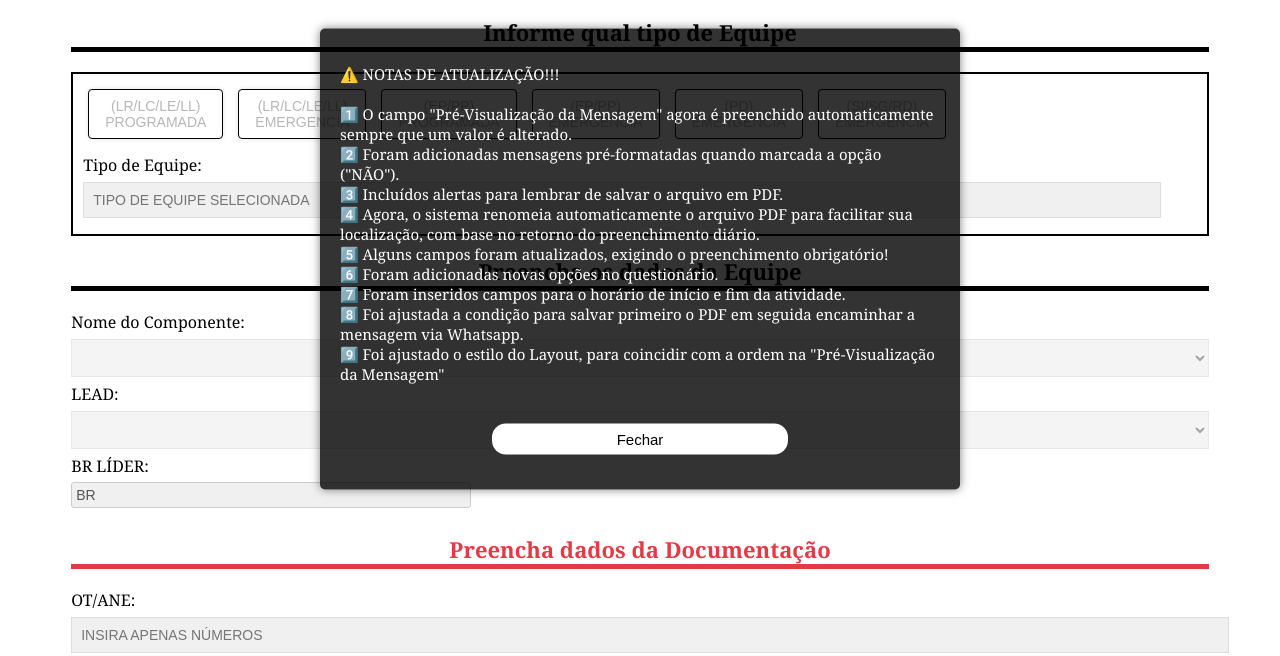
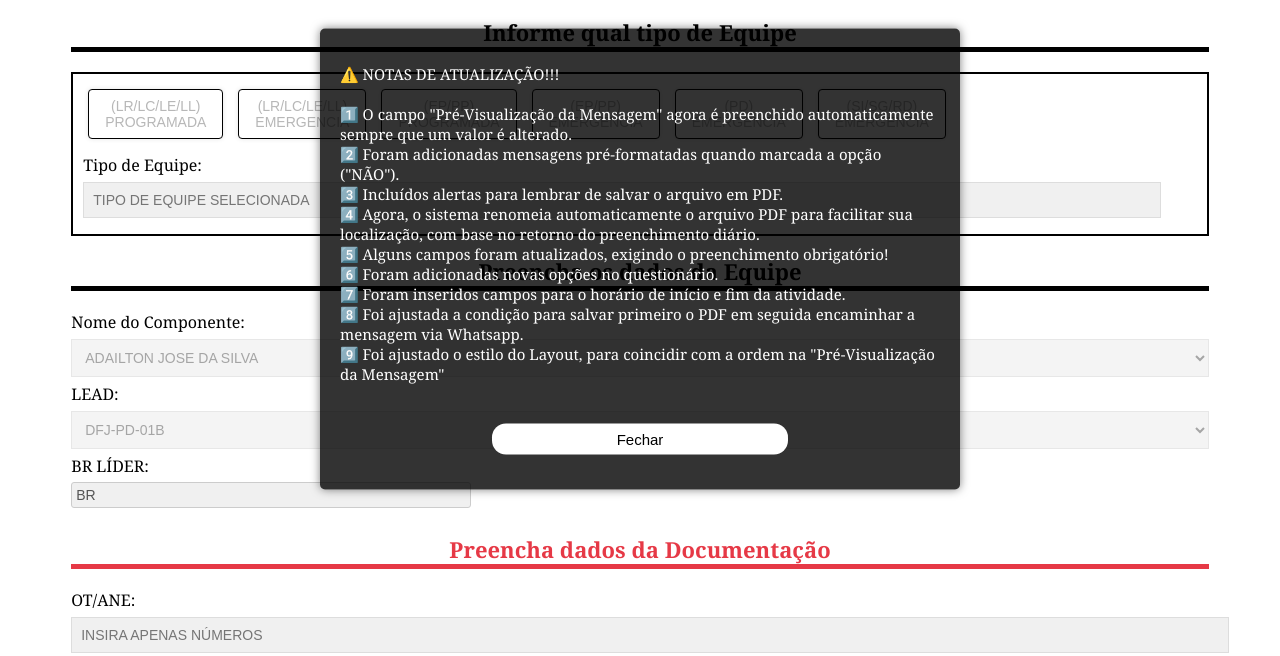
Before and after one commit to modelospadrao/retornopodas, a plain HTML site: page index.html in a window 1280 px wide. Shown: the part 141-797 px from the top of the page. Drawn offline with nearby package versions, Linux system fonts and the light colour scheme.

Commit message:
Update index.html

```diff
--- a/index.html
+++ b/index.html
@@ -1437,35 +1437,42 @@
       document.getElementById('selectedTeamType').value = teamType;
     }
 
-    $(document).ready(function() {
-      // Carregar os dados do arquivo JSON de componentes
-      $.getJSON('componentes.json', function(data) {
-        let componentes = data.map(function(item) {
-          return { id: item.nome, text: item.nome };
-        });
+    // Função para carregar os componentes
+    function carregarComponentes() {
+      fetch('componentes.json')
+        .then(response => response.json())
+        .then(data => {
+          const componentesSelect = document.getElementById('pessoa');
+          data.componentes.forEach(componente => {
+            let option = document.createElement('option');
+            option.value = componente;
+            option.text = componente;
+            componentesSelect.appendChild(option);
+          });
+        })
+        .catch(error => console.error('Erro ao carregar componentes:', error));
+    }
 
-        // Inicializar o Select2 para o campo 'pessoa' (Nome do Componente)
-        $('#pessoa').select2({
-          data: componentes,
-          placeholder: "Digite para buscar",
-          allowClear: true
-        }).prop("readonly", true); // Apenas leitura
+    // Função para carregar os leads
+    function carregarLeads() {
+      fetch('leads.json')
+        .then(response => response.json())
+        .then(data => {
+          const leadsSelect = document.getElementById('lead');
+          data.leads.forEach(lead => {
+            let option = document.createElement('option');
+            option.value = lead.lead;
+            option.text = lead.lead;
+            leadsSelect.appendChild(option);
+          });
+        })
+        .catch(error => console.error('Erro ao carregar leads:', error));
+    }
 
-      });
-
-      // Carregar os dados do arquivo JSON de leads
-      $.getJSON('leads.json', function(data) {
-        let leads = data.map(function(item) {
-          return { id: item.lead, text: item.lead };
-        });
-
-        // Inicializar o Select2 para o campo 'lead'
-        $('#lead').select2({
-          data: leads,
-          placeholder: "Digite para buscar",
-          allowClear: true
-        }).prop("readonly", true); // Apenas leitura
-      });
+    // Chama as funções de carregamento
+    document.addEventListener('DOMContentLoaded', function() {
+      carregarComponentes();
+      carregarLeads();
     });
   </script>
 </body>
```
